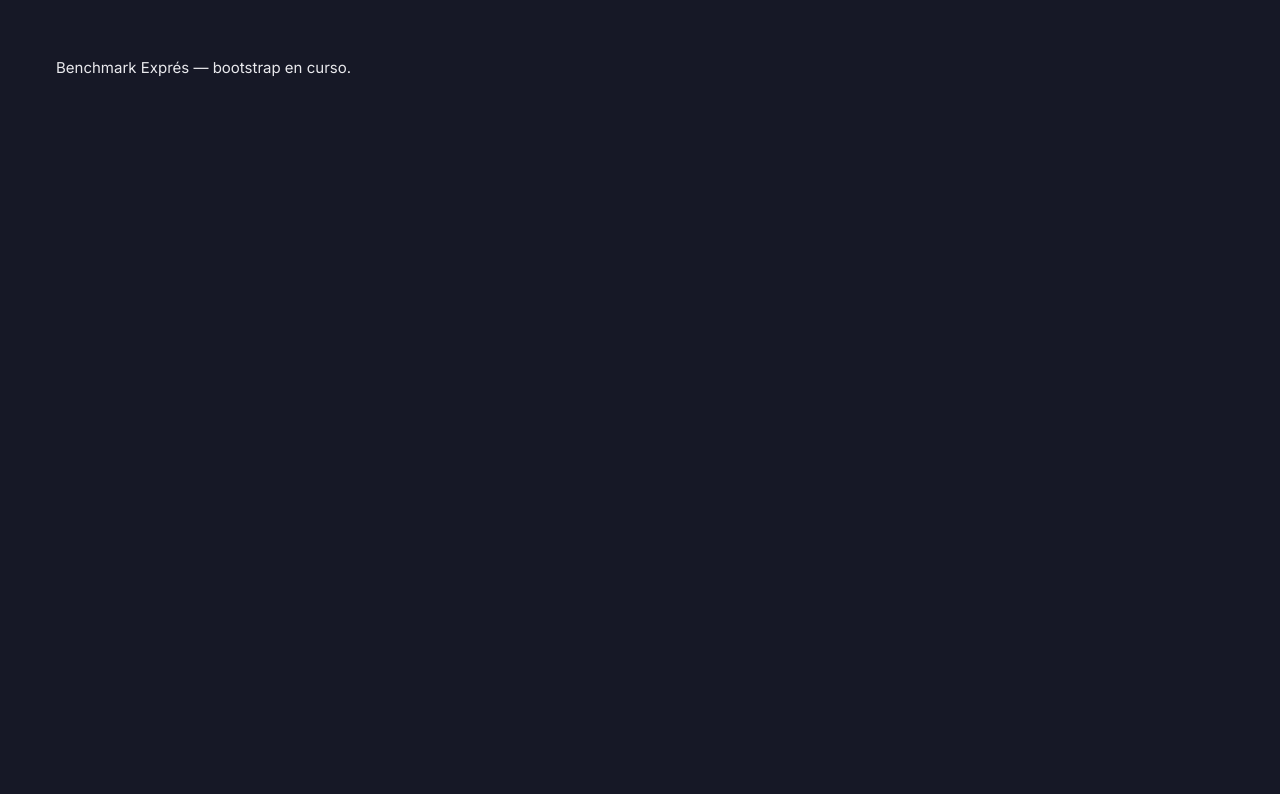
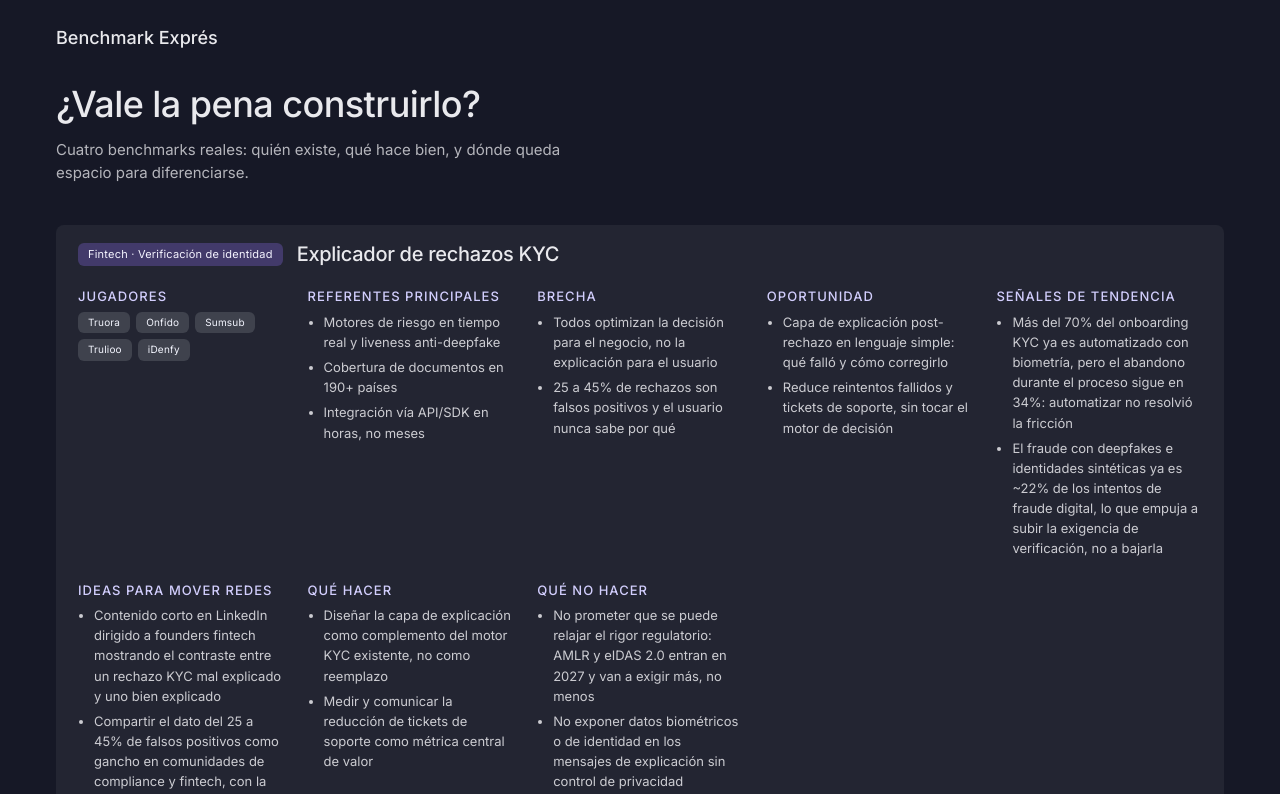
Before and after one commit to CristianCeron/benchmark-expres, a Next.js app: page / in a window 1280 px wide. Shown: the top 794 px of the page. Built offline with nearby package versions, Linux system fonts and the light colour scheme.

Commit message:
feat: grilla de benchmarks con detalle expandible usando Nocturne

```diff
--- a/app/page.tsx
+++ b/app/page.tsx
@@ -1,7 +1,31 @@
+import { BenchmarkGrid } from "@/components/BenchmarkGrid";
+
 export default function Home() {
   return (
-    <div style={{ padding: 56, color: "var(--color-text)" }}>
-      <p>Benchmark Exprés — bootstrap en curso.</p>
+    <div
+      style={{
+        display: "flex",
+        flexDirection: "column",
+        background: "var(--color-bg)",
+        color: "var(--color-text)",
+        minHeight: "100vh",
+        fontFamily: "var(--font-body)",
+      }}
+    >
+      <div style={{ padding: "24px 56px" }}>
+        <div className="nav-brand">Benchmark Exprés</div>
+      </div>
+
+      <div style={{ padding: "8px 56px 40px", maxWidth: 640 }}>
+        <h1 style={{ margin: "0 0 14px", fontSize: 36 }}>¿Vale la pena construirlo?</h1>
+        <p style={{ fontSize: 15, opacity: 0.75, margin: 0 }}>
+          Cuatro benchmarks reales: quién existe, qué hace bien, y dónde queda espacio para diferenciarse.
+        </p>
+      </div>
+
+      <div style={{ padding: "0 56px 40px" }}>
+        <BenchmarkGrid />
+      </div>
     </div>
   );
 }
--- /dev/null
+++ b/src/components/BenchmarkCard.tsx
@@ -0,0 +1,93 @@
+import type { Benchmark } from "@/data/benchmarks";
+
+interface BenchmarkCardProps {
+  benchmark: Benchmark;
+  expanded: boolean;
+  onToggle: () => void;
+}
+
+function Lista({ titulo, items }: { titulo: string; items: string[] }) {
+  return (
+    <div>
+      <h6 style={{ color: "var(--color-accent-300)", margin: "0 0 8px" }}>{titulo}</h6>
+      <ul
+        style={{
+          margin: 0,
+          paddingLeft: 16,
+          fontSize: 13,
+          opacity: 0.85,
+          display: "flex",
+          flexDirection: "column",
+          gap: 5,
+        }}
+      >
+        {items.map((item) => (
+          <li key={item}>{item}</li>
+        ))}
+      </ul>
+    </div>
+  );
+}
+
+export function BenchmarkCard({ benchmark: b, expanded, onToggle }: BenchmarkCardProps) {
+  return (
+    <div className="card" style={{ background: "var(--color-surface)", padding: 0, overflow: "hidden" }}>
+      <div
+        onClick={onToggle}
+        style={{
+          cursor: "pointer",
+          padding: "18px 22px",
+          display: "flex",
+          alignItems: "center",
+          gap: 14,
+          flexWrap: "wrap",
+        }}
+      >
+        <span className="tag tag-accent">{b.categoria}</span>
+        <h4 style={{ margin: 0, flex: 1 }}>{b.titulo}</h4>
+      </div>
+      {expanded && (
+        <div style={{ padding: "0 22px 24px", display: "flex", flexDirection: "column", gap: 20 }}>
+          <div
+            style={{
+              display: "grid",
+              gridTemplateColumns: "repeat(auto-fit, minmax(180px, 1fr))",
+              gap: 24,
+            }}
+          >
+            <div>
+              <h6 style={{ color: "var(--color-accent-300)", margin: "0 0 8px" }}>Jugadores</h6>
+              <div style={{ display: "flex", flexWrap: "wrap", gap: 6 }}>
+                {b.jugadores.map((j) => (
+                  <span key={j} className="tag tag-neutral" style={{ fontSize: 10 }}>
+                    {j}
+                  </span>
+                ))}
+              </div>
+            </div>
+            <Lista titulo="Referentes principales" items={b.fortalezas} />
+            <Lista titulo="Brecha" items={b.brecha} />
+            <Lista titulo="Oportunidad" items={b.oportunidad} />
+            <Lista titulo="Señales de tendencia" items={b.señalesTendencia} />
+            <Lista titulo="Ideas para mover redes" items={b.ideasRedes} />
+            <Lista titulo="Qué hacer" items={b.queHacer} />
+            <Lista titulo="Qué no hacer" items={b.queNoHacer} />
+          </div>
+          <div
+            style={{
+              display: "flex",
+              gap: 10,
+              alignItems: "flex-start",
+              padding: "12px 14px",
+              borderRadius: "var(--radius-md)",
+              background: "var(--color-accent-900)",
+              border: "1px solid var(--color-accent-800)",
+            }}
+          >
+            <p style={{ margin: 0, fontSize: 12.5, color: "var(--color-accent-100)" }}>{b.advertencia}</p>
+          </div>
+        </div>
+      )}
+    </div>
+  );
+}
--- /dev/null
+++ b/src/components/BenchmarkGrid.tsx
@@ -0,0 +1,22 @@
+"use client";
+
+import { useState } from "react";
+import { benchmarks } from "@/data/benchmarks";
+import { BenchmarkCard } from "@/components/BenchmarkCard";
+
+export function BenchmarkGrid() {
+  const [expandedIndex, setExpandedIndex] = useState(0);
+
+  return (
+    <div style={{ display: "flex", flexDirection: "column", gap: 10, minWidth: 280 }}>
+      {benchmarks.map((b, i) => (
+        <BenchmarkCard
+          key={b.titulo}
+          benchmark={b}
+          expanded={i === expandedIndex}
+          onToggle={() => setExpandedIndex(i)}
+        />
+      ))}
+    </div>
+  );
+}
```
Also changed, not shown: 2 other files (tests, documents, lock files or other folders).
